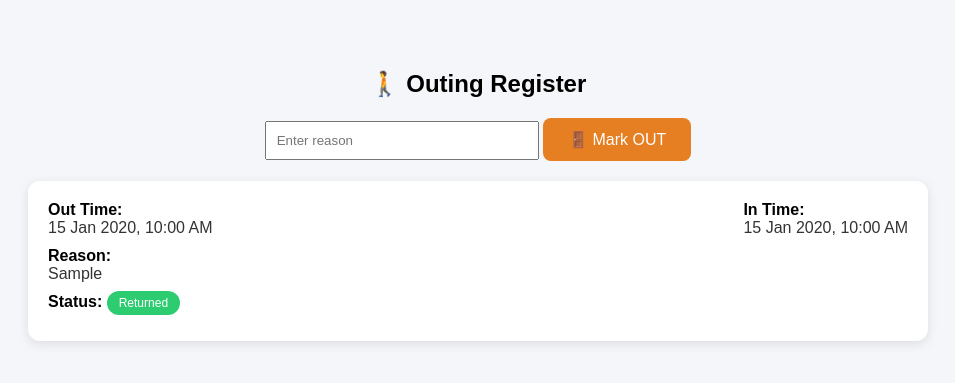
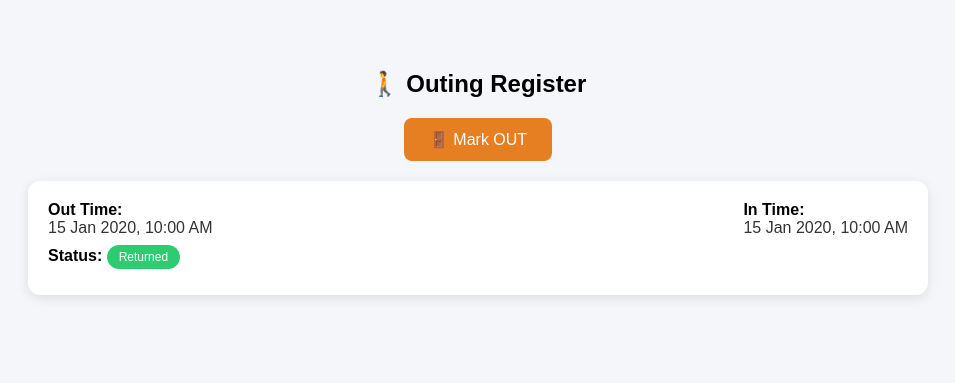
Before and after one commit to vrushabhzingade7-arch/hostel_management, a Django app: page /outing_student/ in a window 1280 px wide. Shown: the top 383 px of the page, without its empty margins (162-1117 px from the left). Run offline with Django 5.2, Linux system fonts and the light colour scheme; a user stored in the database is signed in; tables that the repository leaves empty hold one stand-in row (values such as "Sample post").

Commit message:
Reverted outing reason feature

```diff
--- a/hostel/models.py
+++ b/hostel/models.py
@@ -87,13 +87,16 @@ class Fee(models.Model):
 class Outing(models.Model):
     student = models.ForeignKey(Student, on_delete=models.CASCADE, related_name="outings")
 
-    reason = models.TextField(null=True, blank=True)  # ✅ REQUIRED
-
     out_time = models.DateTimeField()
     in_time = models.DateTimeField(null=True, blank=True)
 
     date = models.DateField(auto_now_add=True)
 
+    class Meta:
+        ordering = ['-out_time']
+
+    def __str__(self):
+        return f"{self.student.user.username} | Out: {self.out_time}"
 
 # ================= ATTENDANCE =================
 class Attendance(models.Model):
--- a/hostel/templates/outing_student.html
+++ b/hostel/templates/outing_student.html
@@ -123,16 +123,13 @@
 
     <!-- OUT BUTTON -->
     <div class="top-bar">
-       <form method="POST" action="{% url 'mark_out' %}">
-    {% csrf_token %}
-    <input type="text" name="reason" placeholder="Enter reason" required style="padding:10px; width:250px;">
+        <a href="{% url 'mark_out' %}">
             <button class="out-btn">🚪 Mark OUT</button>
-</form>
+        </a>
     </div>
 
     <!-- OUTING CARDS -->
     {% for outing in outings %}
-
     <div class="card">
 
         <div class="row">
@@ -148,20 +145,6 @@
                         {{ outing.in_time|date:"d M Y, h:i A" }}
                     {% else %}
                         ---
-                {% endif %}
-            </span>
-        </div>
-    </div>
-
-    <!-- ✅ NEW: REASON -->
-    <div class="row">
-        <div>
-            <span class="label">Reason:</span><br>
-            <span class="value" style="max-width:300px; display:inline-block; word-wrap:break-word;">
-                {% if outing.reason %}
-                    {{ outing.reason|default:"-" }}
-                {% else %}
-                    <span style="color:gray;">Not provided</span>
                     {% endif %}
                 </span>
             </div>
@@ -187,8 +170,11 @@
         {% endif %}
 
     </div>
+
     {% empty %}
         <p class="empty">No outing records found</p>
     {% endfor %}
+
+</div>
 </body>
 </html>
--- a/hostel/views.py
+++ b/hostel/views.py
@@ -346,19 +346,10 @@ def outing_student(request):
 def mark_out(request):
     student = Student.objects.get(user=request.user)
 
-    if request.method == "POST":
-        reason = request.POST.get("reason")
+    if not Outing.objects.filter(student=student, in_time__isnull=True).exists():
+        Outing.objects.create(student=student, out_time=now())
 
-        if not Outing.objects.filter(student=student, in_time__isnull=True).exists():
-            Outing.objects.create(
-                student=student,
-                out_time=now(),
-                reason=reason
-            )
-
-        return redirect('outing_student')
-
-    return render(request, 'mark_out.html')
+    return redirect('outing_student')
 
 
 @login_required
```
Also changed, not shown: hostel/templates/outing_admin.html (+2 -13 lines), hostel/migrations/0002_alter_outing_options_outing_reason.py (added). Lines whose indentation alone changed are shown as unchanged.
